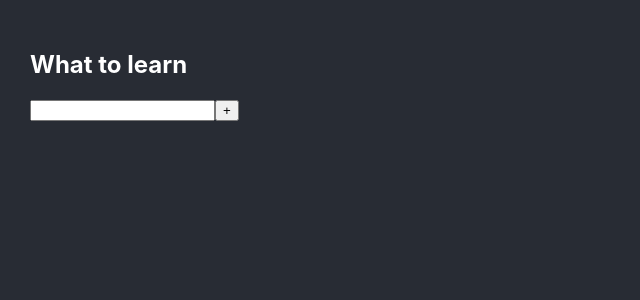
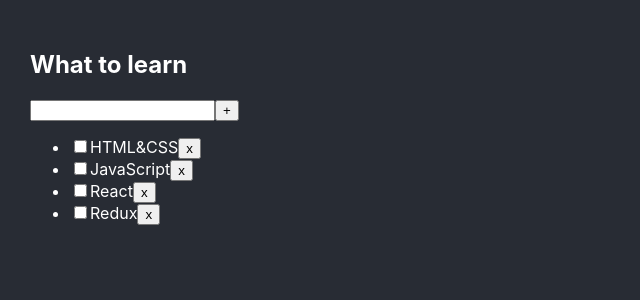
Before and after one commit to Reegulus/Todolist_TS, a React (Create React App) app: page / in a window 1280 px wide. Shown: the top 300 px of the page, without its empty margins (0-640 px from the left). Built offline with nearby package versions, Linux system fonts and the light colour scheme; the HTML template or start-up script is replaced by a standard one.

Commit message:
method map

```diff
--- a/src/App.tsx
+++ b/src/App.tsx
@@ -39,6 +39,7 @@
         <div className="App">
             <Todolist
                 title={'What to learn'}
+                tasks={tasks}
             />
         </div>
     );
--- a/src/Todolist.tsx
+++ b/src/Todolist.tsx
@@ -3,6 +3,7 @@
 
 export type  TodolistPropsType = {
     title: string
+    tasks: TasksPropsType[]
 }
 
 export function Todolist(props: TodolistPropsType) {
@@ -12,6 +13,18 @@
             <h2>{props.title}</h2>
             <input type="text"/>
             <button>+</button>
+            <ul>
+                {props.tasks.map( (el) => {
+                    return (
+                        <li key={el.id}>
+                            <input type="checkbox" checked={el.isDone}/>
+                            <span>{el.title}</span>
+                            <button>x</button>
+                        </li>
+                    )
+                })}
+            </ul>
+
         </div>
     );
 };
```
